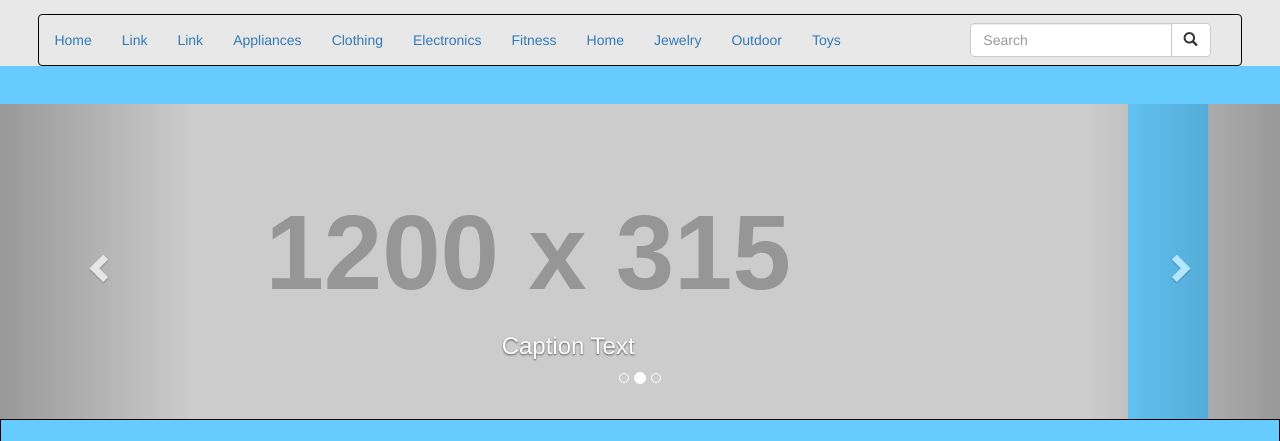
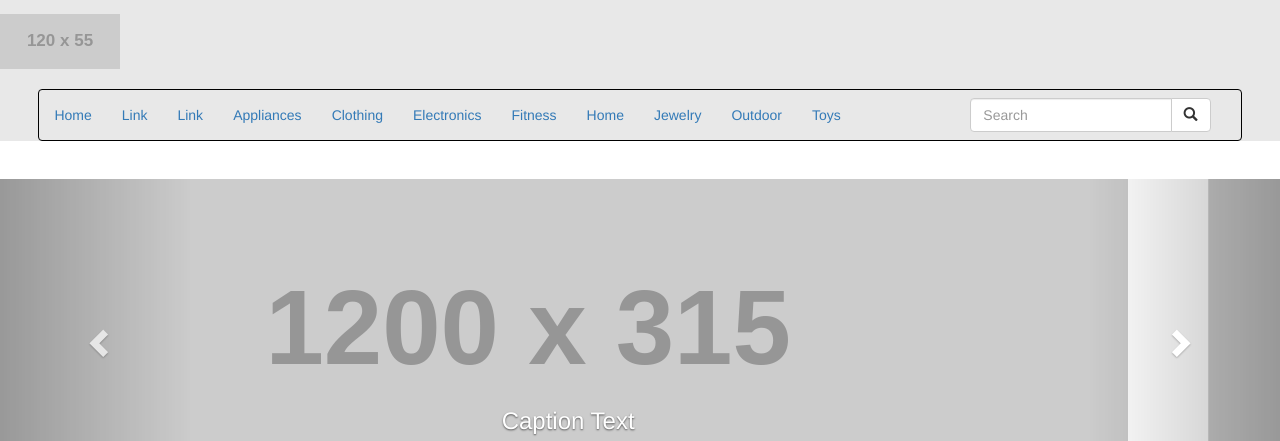
Before and after one commit to GoodCoder447/TASP_Catalogue, a plain HTML site: page index.html in a window 1280 px wide. Shown: the top 441 px of the page. Drawn offline with nearby package versions, Linux system fonts and the light colour scheme; placeholder pictures from the web are drawn by us; a script that the page names is missing.

Commit message:
fixed top spacing and added logo area

```diff
--- a/index.css
+++ b/index.css
@@ -5,7 +5,8 @@
     /*box-shadow: inset 0px 6px 0px #777;  initial gray color to the top bar    */
     border: 1px solid black;
     margin: 3%;
-    margin-top: 0;
+    margin-top: 20px;
+
     padding-top: 0;
 }
 
@@ -44,13 +45,12 @@ form-line {
 /*//////////// Start Base CSS ////////////*/
 
 body {
-	background-color: #66ccff;
-	background: #66ccff;
+	background: #ffffff;
 }
 
 .head {
 	width: 100%;
-	margin: 0;
+	margin-bottom: 10px;
 	padding:0;
 	background-color: #e8e8e8;
 	padding-top: 1em;
--- a/index.html
+++ b/index.html
@@ -19,6 +19,7 @@
   <body>
 
     <div class="head">
+      <img src="http://placehold.it/120x55">
       <nav class="navbar navbar-light bg-faded">
         <ul id="theHead" class="nav navbar-nav">
           <li class="nav-item active">
@@ -93,7 +94,7 @@
 
     <div id="featured">
       <div class="wrap">
-            <h2>Centered <small>- activated or middle item is centered when possible</small></h2>
+            <h2>Featured Items</h2>
 
             <div class="scrollbar">
               <div class="handle" style="transform: translateZ(0px) translateX(0px); width: 190px;">
```
